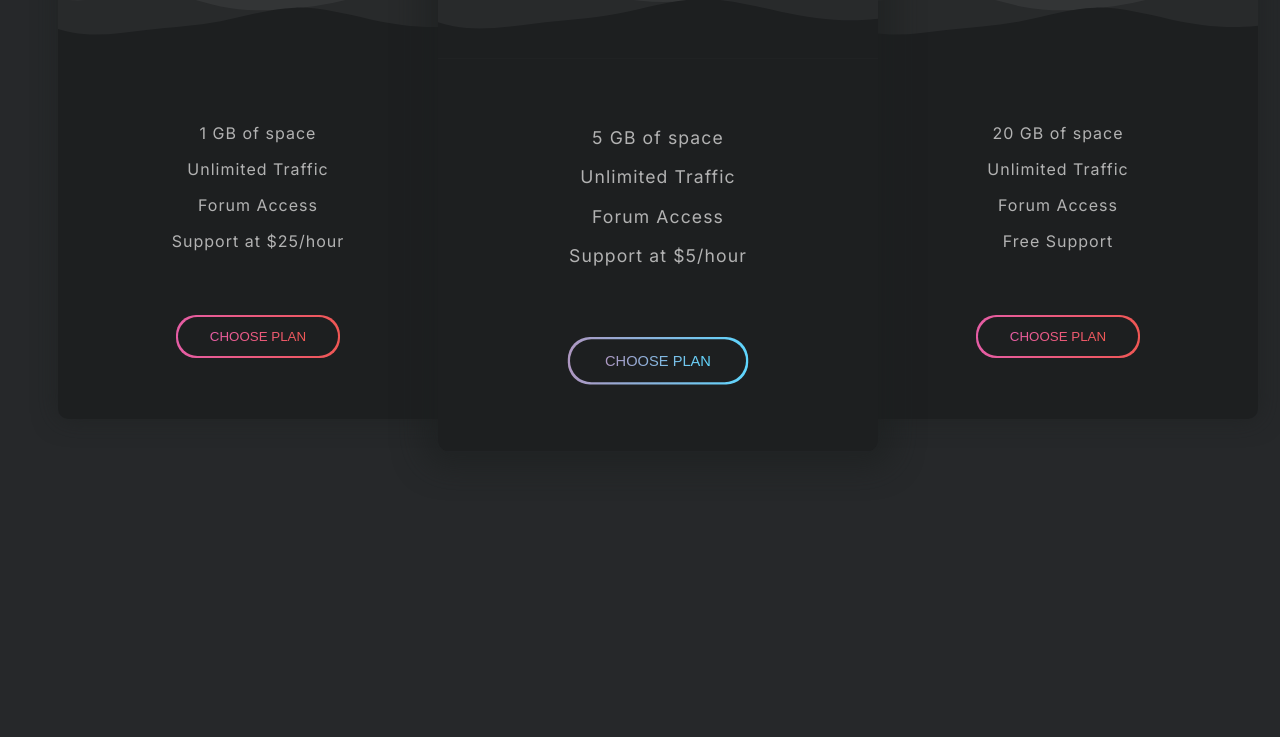
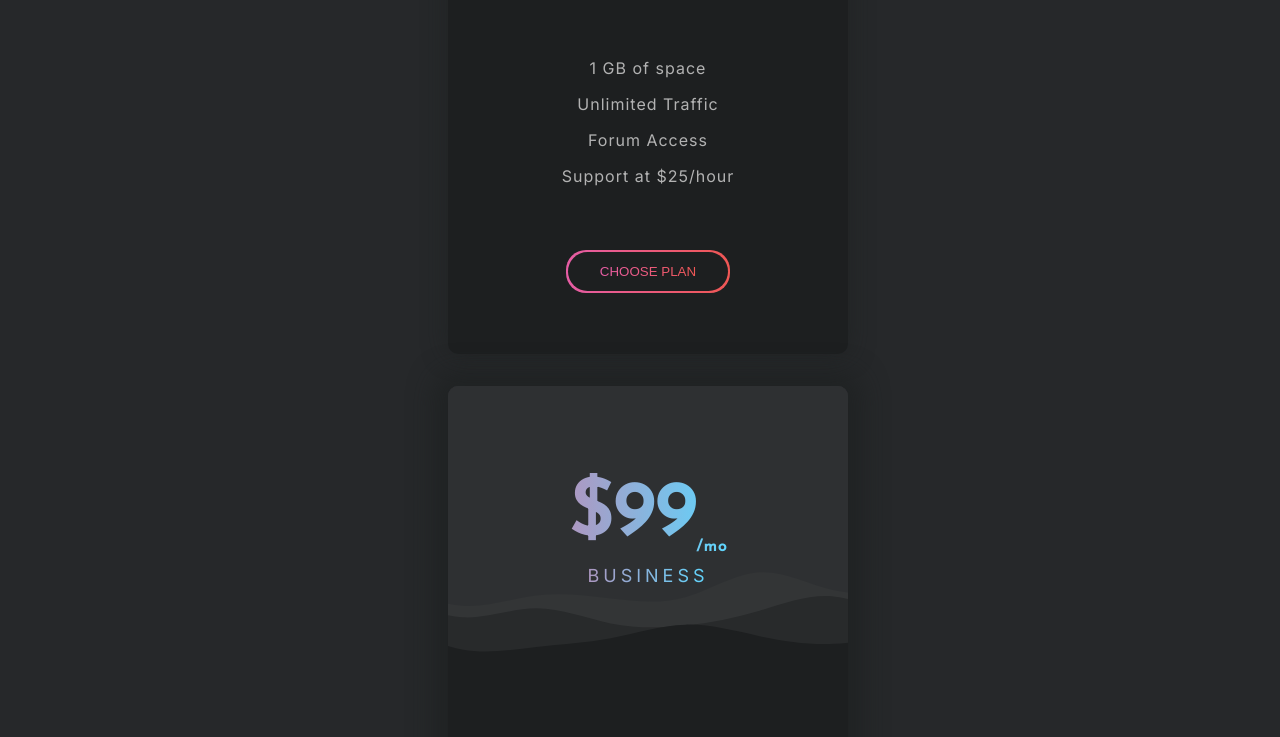
Before and after one commit to HemantDutta/icodethis, a plain HTML site: page 2023/November/nov_10/index.html in a window 1280 px wide. Shown: the part 314-1051 px from the top of the page. Before the commit the page ends 816 px from the top, so only its background shows below. Drawn offline with Linux system fonts and the light colour scheme.

Commit message:
Nov 10 Complete

```diff
--- a/2023/November/nov_10/style.css
+++ b/2023/November/nov_10/style.css
@@ -12,6 +12,19 @@
     --gr1-c2: #5ed6fe;
     --gr2-c1: #e65da5;
     --gr2-c2: #f05754;
+}
+
+a, button {
+    -webkit-tap-highlight-color: transparent;
+    -webkit-touch-callout: none;
+    -webkit-user-select: none;
+    -moz-user-select: none;
+    -ms-user-select: none;
+    user-select: none;
+}
+
+a:focus, button:focus {
+    outline: none !important;
 }
 
 body {
@@ -161,3 +174,23 @@ body {
     -webkit-background-clip: text;
     -webkit-text-fill-color: transparent;
 }
+
+@media screen and (max-width: 1300px) {
+    .container .card-flex {
+        flex-direction: column;
+        gap: 32px;
+        width: max-content;
+    }
+
+    .container .card-flex .card.diff {
+        scale: 1;
+    }
+}
+
+@media screen and (max-width: 450px) {
+
+    .container .card-flex .card {
+        width: 90vw;
+    }
+
+}
```
